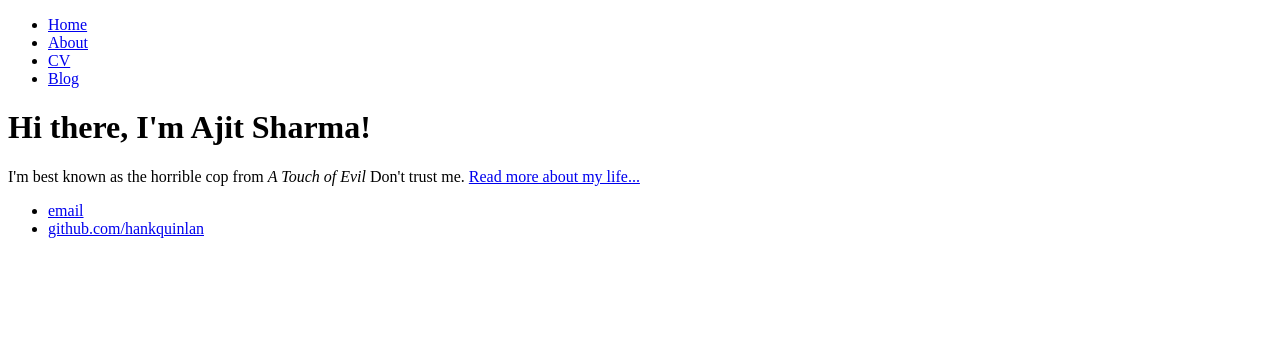
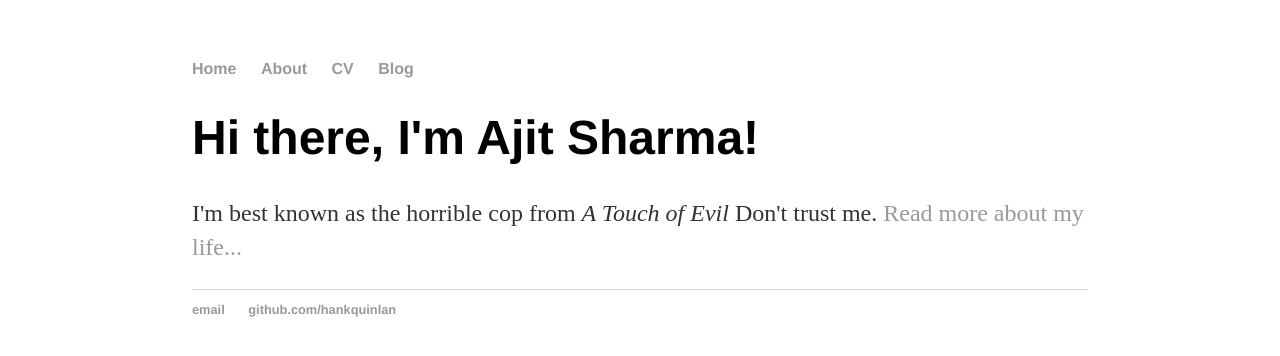
Before and after one commit to amrahstija/amrahstija2.github.io, a plain HTML site: page index.html in a window 1280 px wide. Drawn offline with Linux system fonts and the light colour scheme.

Commit message:
Update index.html

```diff
--- a/index.html
+++ b/index.html
@@ -2,6 +2,7 @@
 <html>
 	<head>
 		<title>Ajit Sharma, Analyst</title>
+		<link rel="stylesheet" type="text/css" href="/css/style.css">
 	</head>
 	<body>
 		<nav>
```
